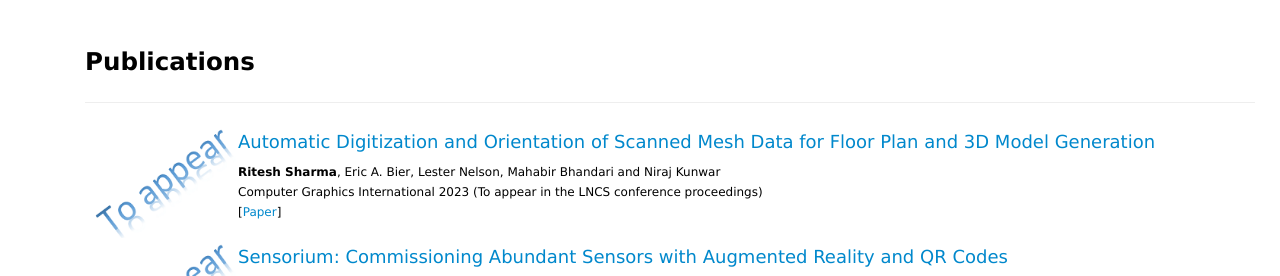
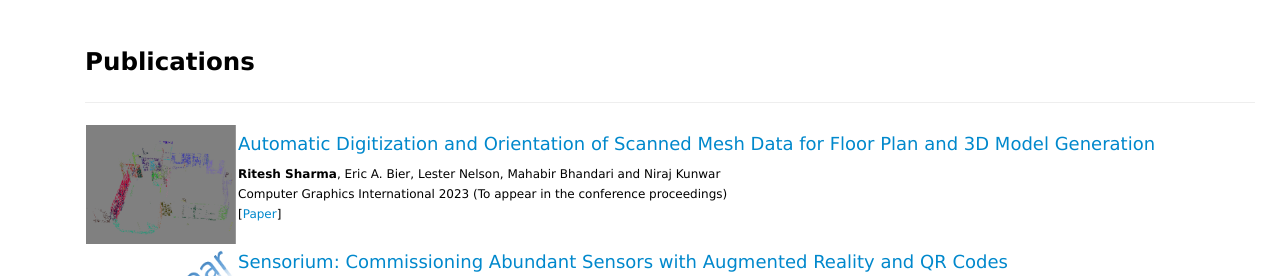
Before and after one commit to sharmrit/Homepage, a plain HTML site: page index.html in a window 1280 px wide. Shown: the part 1153-1429 px from the top of the page. Drawn offline with nearby package versions, Linux system fonts and the light colour scheme.

Commit message:
Update index.html
updated floorplan gif

```diff
--- a/index.html
+++ b/index.html
@@ -246,13 +246,13 @@ rsharma39 (at) ucmerced (dot) edu<br>
 <hr>
 <table border="0">
 <tr>
-    <td><img src="images/toappear.png"  width="150px" height="150px"   /></td>
+    <td><img src="images/Floorplan.gif"  width="150px" height="150px"   /></td>
     <td>
 		<table border ="0">
 		<tr><p align="justify" style="font-size:18px"><a target="blank" href="">Automatic Digitization and Orientation of Scanned Mesh Data for Floor Plan and 3D Model Generation</a></p></tr>
 		<tr>
 			<p align="justify" style="font-size:12px"><b>Ritesh Sharma</b>, Eric A. Bier, Lester Nelson, Mahabir Bhandari and Niraj Kunwar<br>
-			Computer Graphics International 2023 (To appear in the LNCS conference proceedings)<br>
+			Computer Graphics International 2023 (To appear in the conference proceedings)<br>
 			[<a target="_blank" href="">Paper</a>]</p>
 			</tr>
 		</table>
```
